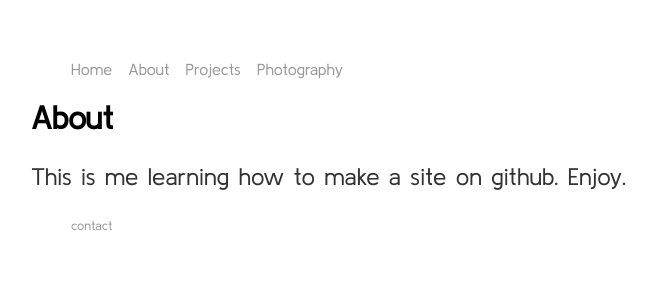
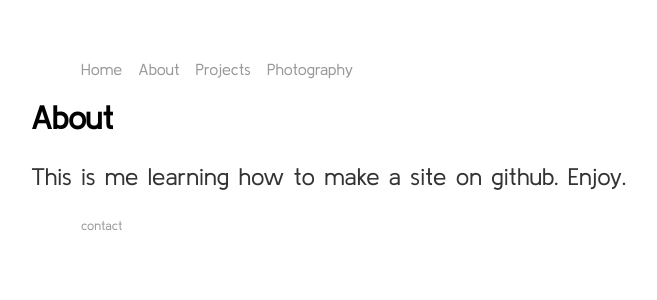
Before and after one commit to lyontyger/lyontyger.github.io, a Jekyll site: the page built from about/index.html, in a window 1280 px wide. Shown: the top 300 px of the page, without its empty margins (161-818 px from the left). Built offline with Jekyll 4.4.1, drawn with Linux system fonts in a browser that asks for light colours.

Commit message:
Update main.css

```diff
--- a/css/main.css
+++ b/css/main.css
@@ -9,7 +9,7 @@ nav ul, footer ul {
 nav ul li, footer ul li {
     font-family: 'Kulim Park', sans-serif;
     display: inline;
-    margin-right: 10px;
+    margin-left: 10px;
     font-size: 1em;
 }
 a {
```
